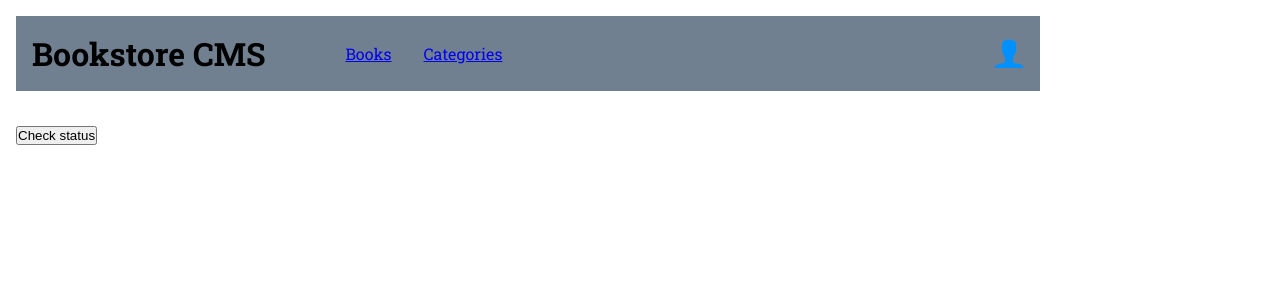
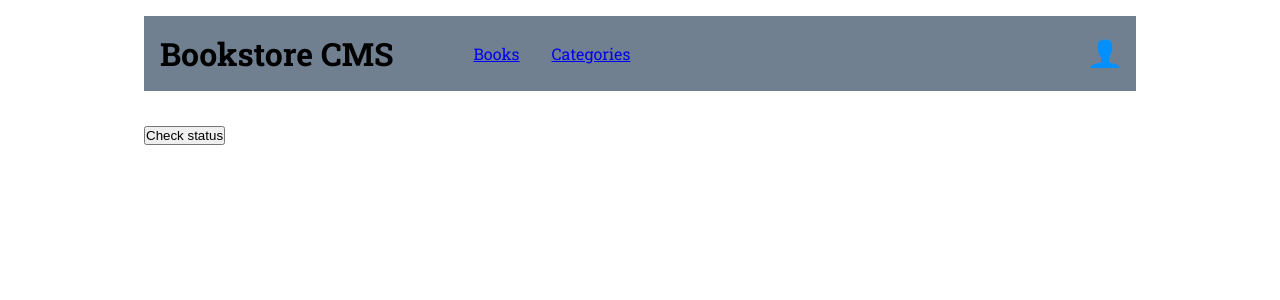
Before and after one commit to Nyame-Wolf/Nyame-Bookstore, a React (Create React App) app: page /categories in a window 1280 px wide. Shown: the top 300 px of the page. Built offline with nearby package versions, Linux system fonts and the light colour scheme.

Commit message:
add margin to the app

```diff
--- a/src/index.css
+++ b/src/index.css
@@ -42,7 +42,8 @@ body {
 
 .container {
   width: 80%;
-  margin: 1em;
+  margin: 0 auto;
+  padding: 1em;
 }
 
 .icon {
```
